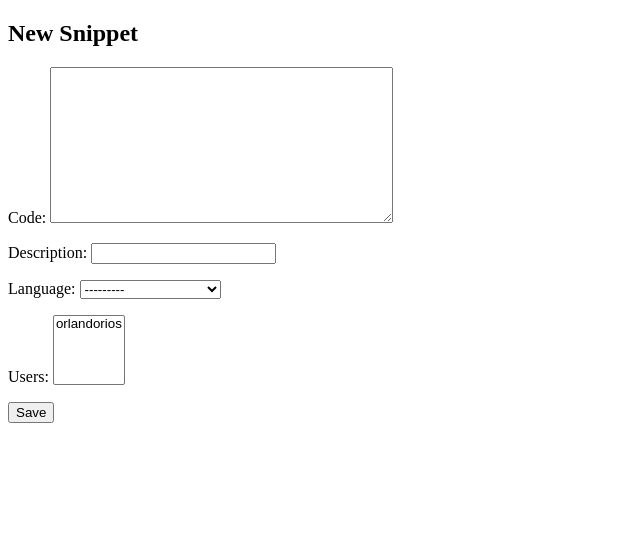
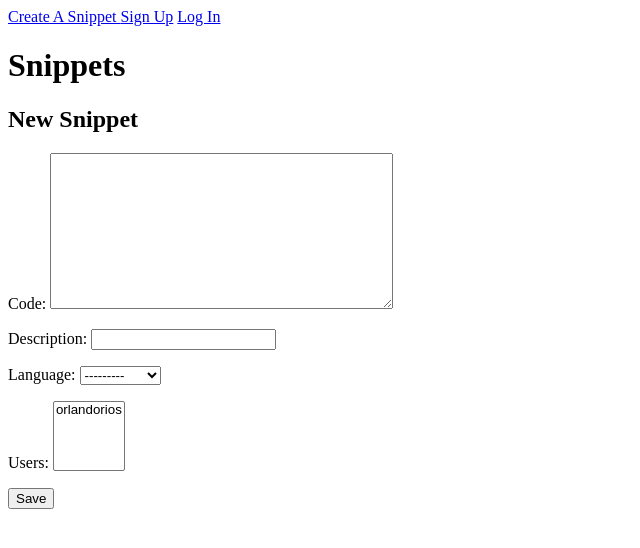
Before and after one commit to orlandorios/Snippets, a Django app: page /snippets/new/ in a window 1280 px wide. Shown: the top 548 px of the page, without its empty margins (0-640 px from the left). Run offline with Django 4.2, Linux system fonts and the light colour scheme; data comes from the database, SQL or seed files in the repository.

Commit message:
added registration and login links on base.html. getting 404 whenever trying to login or create new account

```diff
--- a/config/urls.py
+++ b/config/urls.py
@@ -13,6 +13,7 @@ Including another URLconf
     1. Import the include() function: from django.urls import include, path
     2. Add a URL to urlpatterns:  path('blog/', include('blog.urls'))
 """
+
 from django.contrib import admin
 from django.urls import path, include
 
--- a/snippets/forms.py
+++ b/snippets/forms.py
@@ -1,3 +1,5 @@
+from dataclasses import fields
+from importlib.abc import ExecutionLoader
 from django import forms
 from .models import Snippet
 
@@ -6,3 +8,9 @@ class SnippetForm(forms.ModelForm):
     class Meta:
         model = Snippet
         fields = ('code', 'description', 'language', 'users')
+
+class SnippetDelete(forms.ModelForm):
+
+    class Meta:
+        model = Snippet
+        fields = ()
--- a/snippets/models.py
+++ b/snippets/models.py
@@ -23,3 +23,6 @@ class Snippet(models.Model):
 class Language(models.Model):
     name = models.CharField(max_length=255)
     version = models.FloatField(blank=True, null=True)
+
+    def __str__(self):
+        return f'{self.name} {self.version}'
--- a/snippets/urls.py
+++ b/snippets/urls.py
@@ -6,5 +6,6 @@ urlpatterns = [
     path('snippets/<int:pk>', views.snippet_detail, name='snippet_detail'),
     path('snippets/new/', views.create_snippet, name='create_snippet'),
     path('snippets/<int:pk>/edit/', views.snippet_edit, name='snippet_edit'),
+    path('snippets/<int:pk>/remove/', views.snippet_delete, name='snippet_delete'),
 
 ]
--- a/snippets/views.py
+++ b/snippets/views.py
@@ -1,6 +1,6 @@
 from django.shortcuts import render, get_object_or_404, redirect
 from .models import Snippet
-from .forms import SnippetForm
+from .forms import SnippetForm, SnippetDelete
 
 # Create your views here.
 def snippets(request):
@@ -31,3 +31,16 @@ def snippet_edit(request, pk):
     else:
         form = SnippetForm(instance=snippet)
     return render(request, 'snippets/snippet_edit.html', {'form': form})
+
+
+
+def snippet_delete(request, pk):
+    snippet = get_object_or_404(Snippet, pk=pk)
+    if request.method == "POST":
+        form = SnippetDelete(request.POST, instance=snippet)
+        if form.is_valid():
+            snippet.delete()
+            return redirect('snippets')
+    else:
+        form = SnippetDelete(instance=snippet)
+    return render(request, 'snippets/snippet_delete.html')
--- a/templates/base.html
+++ b/templates/base.html
@@ -7,9 +7,21 @@
     <meta http-equiv="X-UA-Compatible" content="IE=edge">
     <meta name="viewport" content="width=device-width, initial-scale=1.0">
     <link rel="stylesheet" href="{% static 'css/style.css' %}">
+
     <title>Snippets</title>
+
 </head>
+
 <body>
+    <a href="{% url 'create_snippet' %}" class="top-menu">
+        Create A Snippet
+    </a>
+
+    <a href="{% url 'registration_register' %}">Sign Up</a>
+
+    <a href="{% url 'auth_login' %}">Log In</a>
+
+    <h1>Snippets</h1>
     {% block content %}
     {% endblock %}
 </body>
--- a/templates/snippets/create_snippet.html
+++ b/templates/snippets/create_snippet.html
@@ -2,7 +2,7 @@
 
 {% block content %}
     <h2>New Snippet</h2>
-    <form method="POST" class="post-form">{% csrf_token %}
+    <form method="POST" class="snippet-form">{% csrf_token %}
         {{ form.as_p }}
         <button type="submit" class="save btn btn-secondary">Save</button>
     </form>
--- a/templates/snippets/snippet_detail.html
+++ b/templates/snippets/snippet_detail.html
@@ -4,10 +4,13 @@
 
 {% block content %}
         <h1>{{ snippet }}</h1>
+        <p>{{snippet.code}}</p>
         <aside class="actions">
                 <a class="btn btn-secondary" href="{% url 'snippet_edit' pk=snippet.pk %}">
                 Edit Snippet
                 </a>
         </aside>
+        <a class="btn btn-default" href="{% url 'snippet_delete' pk=snippet.pk %}" data-0='snippet_delete'>Delete Snippet
+        </a>
 
 {% endblock %}
--- a/templates/snippets/snippet_edit.html
+++ b/templates/snippets/snippet_edit.html
@@ -2,8 +2,8 @@
 
 {% block content %}
     <h2>Edit Snippet</h2>
-    <form method="POST" class="post-form">{% csrf_token %}
+    <form method="POST" class="snippet-form">{% csrf_token %}
         {{ form.as_p }}
-        <button type="submit" class="save btn btn-secondary">Save</button>
+        <button type="submit" class="save btn btn-secondary">Update</button>
     </form>
 {% endblock %}
--- a/templates/snippets/snippets.html
+++ b/templates/snippets/snippets.html
@@ -4,12 +4,12 @@
 
 {% block content %}
 
-<h1>Snippets</h1>
+<h2>Snippet Database</h2>
 
 <div class="container">
     {% for snippet in snippets %}
     <div class="snippet-box">
-        {{ snippets }}
+        <a class="snippet-name" href="{% url 'snippet_detail' pk=snippet.pk %}"> {{ snippet }} </a>
     </div>
     {% endfor %}
 </div>
```
Also changed, not shown: templates/snippets/snippet_delete.html (added, +14 -0 lines), db.sqlite3, snippets/migrations/0004_remove_snippet_user_snippet_users.py (added).
